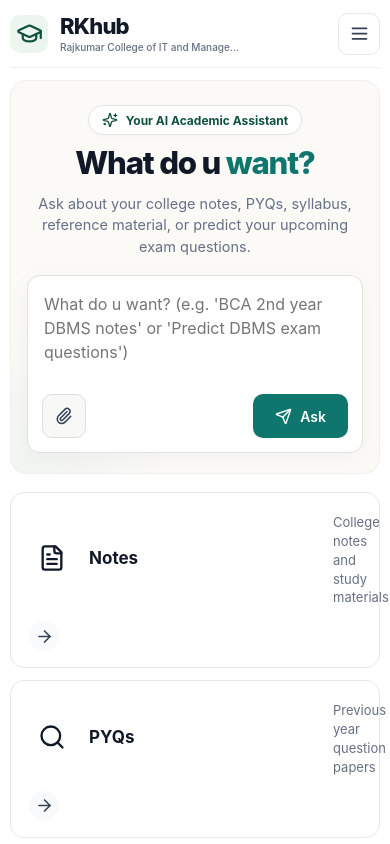
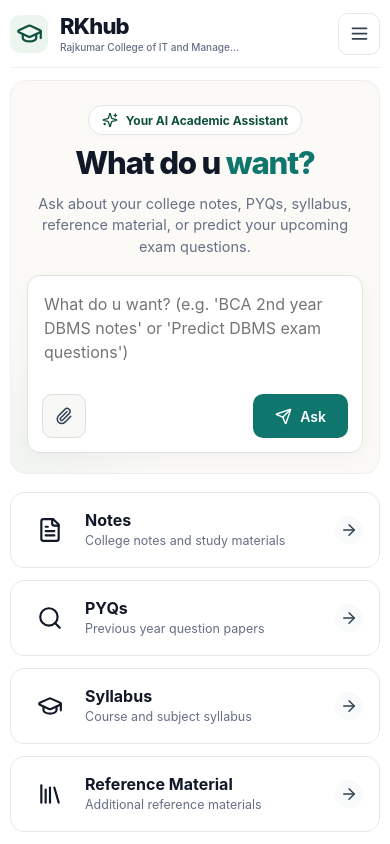
Before and after one commit to mdsabit05/RKhub, a React (Vite) app in the folder frontend/: page / in a window 390 px wide. Shown: the top 844 px of the page. Built offline with nearby package versions, Linux system fonts and the light colour scheme.

Commit message:
fix(ui): wrap card content so mobile 3-column layout aligns icon, text, and arrow perfectly

```diff
--- a/frontend/src/pages/Home.jsx
+++ b/frontend/src/pages/Home.jsx
@@ -56,12 +56,14 @@ export function Home({ prompt, setPrompt, notice, submit, go, aiResult }) {
             type="button"
           >
             <span className={`resource-icon ${tones[i]}`}>
-              <Icon size={28} />
+              <Icon size={26} />
             </span>
-            <h2>{title}</h2>
-            <p>{desc}</p>
+            <div className="resource-card-content">
+              <h2>{title}</h2>
+              <p>{desc}</p>
+            </div>
             <span className={`resource-arrow ${tones[i]}`}>
-              <ArrowRight size={19} />
+              <ArrowRight size={18} />
             </span>
           </button>
         ))}
--- a/frontend/src/styles.css
+++ b/frontend/src/styles.css
@@ -339,6 +339,12 @@ button {
   flex-shrink: 0;
 }
 
+.resource-card-content {
+  width: 100%;
+  min-width: 0;
+}
+
+.resource-card-content h2,
 .resource-card h2 {
   margin: 0;
   font-size: 20px;
@@ -346,6 +352,7 @@ button {
   color: #111827;
 }
 
+.resource-card-content p,
 .resource-card p {
   max-width: 220px;
   margin: 8px 0 0;
@@ -840,8 +847,8 @@ button {
   }
 }
 
-/* SMARTPHONES & MOBILE PHONES (<= 640px) */
-@media (max-width: 640px) {
+/* SMARTPHONES & MOBILE PHONES / TABLETS (<= 768px) */
+@media (max-width: 768px) {
   .app-shell {
     width: calc(100% - 20px);
     padding-bottom: 24px;
@@ -939,12 +946,12 @@ button {
 
   .resource-card {
     min-height: auto;
-    padding: 16px 18px;
+    padding: 14px 16px;
     border-radius: 14px;
     display: grid;
     grid-template-columns: 46px 1fr 28px;
     align-items: center;
-    gap: 14px;
+    gap: 12px;
   }
 
   .resource-icon {
@@ -952,22 +959,39 @@ button {
     height: 46px;
     margin-bottom: 0;
     border-radius: 11px;
+    flex-shrink: 0;
   }
 
-  .resource-card h2 {
-    font-size: 17px;
+  .resource-card-content {
+    min-width: 0;
+    display: flex;
+    flex-direction: column;
+    text-align: left;
   }
 
+  .resource-card-content h2,
+  .resource-card h2 {
+    font-size: 16px;
+    font-weight: 750;
+    margin: 0;
+    line-height: 1.25;
+    color: #111827;
+  }
+
+  .resource-card-content p,
   .resource-card p {
     max-width: 100%;
-    margin-top: 4px;
-    font-size: 13px;
+    margin: 3px 0 0;
+    font-size: 12.5px;
+    line-height: 1.35;
+    color: var(--muted);
   }
 
   .resource-arrow {
-    width: 30px;
-    height: 30px;
+    width: 28px;
+    height: 28px;
     margin: 0;
+    flex-shrink: 0;
   }
 
   /* SELECTIONS & CHOICE GRID */
```
